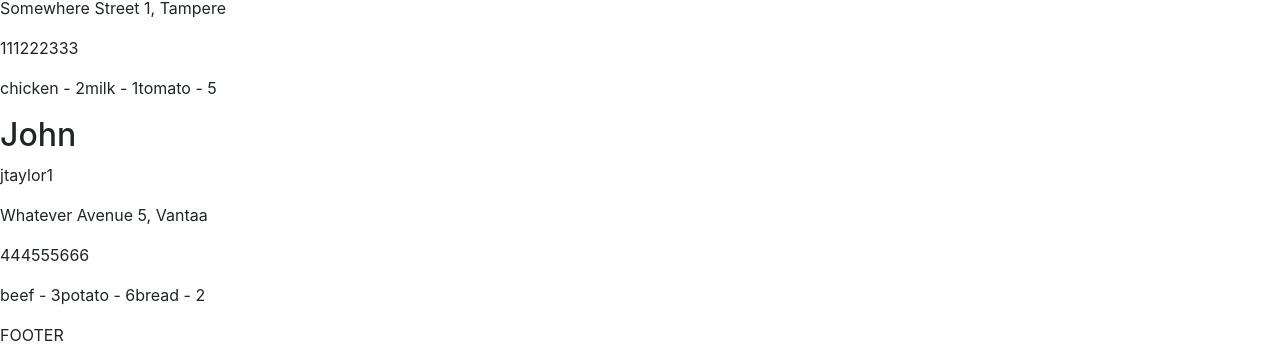
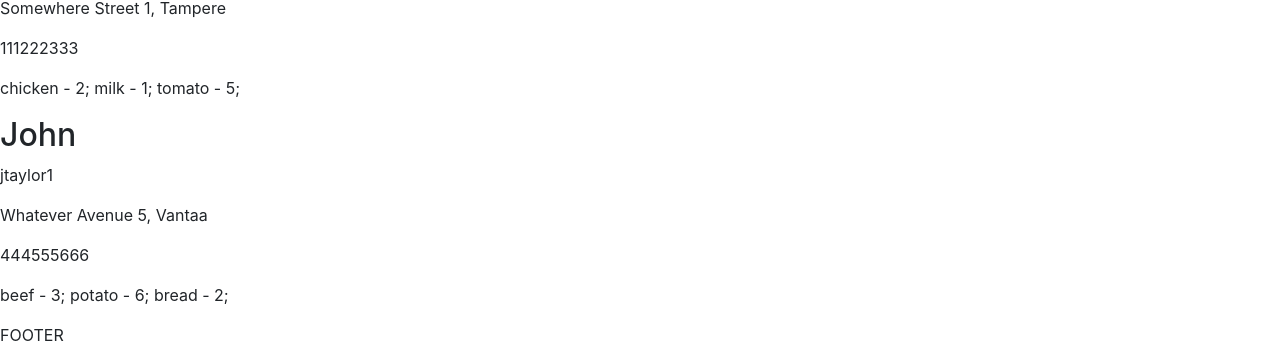
Before and after one commit to bea94k/neighbors-help, a React (Create React App) app in the folder neighbors-help/: page /helper in a window 1280 px wide. Shown: the part 170-527 px from the top of the page. Built offline with nearby package versions, Linux system fonts and the light colour scheme; data requests are answered from the project's data file.

Commit message:
Helper's homepage - add messages about loading, error, empty db when loading data from orders db

```diff
--- a/neighbors-help/src/Components/OrderCard.js
+++ b/neighbors-help/src/Components/OrderCard.js
@@ -7,7 +7,7 @@ const PostCard = ({ username, firstname, address, phone, order, link }) => {
     let i;
     let extractedOrder = [];
     for (i = 0; i < order.length; i++) {
-        let productSet = `${order[i].name} - ${order[i].quantity}`;
+        let productSet = `${order[i].name} - ${order[i].quantity}; `;
         extractedOrder.push(productSet);
     }
 
--- a/neighbors-help/src/HomeHelper.js
+++ b/neighbors-help/src/HomeHelper.js
@@ -8,18 +8,24 @@ import OrderCard from './Components/OrderCard';
 
 const HomeHelper = () => {
     const [order, setOrder] = useState([]);
+    const [message, setMessage] = useState();
 
     useEffect(() => {
+        setMessage(<h4>Loading...</h4>);
         axios.get('http://localhost:3005/orders')
             .then((response) => {
                 const ordersFromDB = response.data.slice(0, 15);
                 setOrder(ordersFromDB);
                 console.log(ordersFromDB);
             })
+            .catch((err) => {
+                setMessage(`Something went wrong. ${err}`)
+            })
     }, []);
 
 
-    const OrderList = order.map((o) => {
+    const OrderList = order.length > 0 ? order.map((o) => {
+        // if the orders list is not empty, map and display the orders from DB
         return (
             <OrderCard
                 key={o.id}
@@ -30,7 +36,8 @@ const HomeHelper = () => {
                 order={o.order}
             />
         )
-    })
+        // if the orders db empty, display a "no orders found" message
+    }) : <h4>{message}</h4>
 
 
     return (
```
